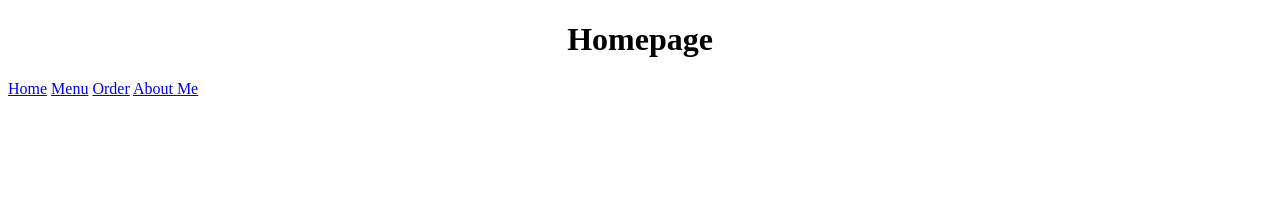
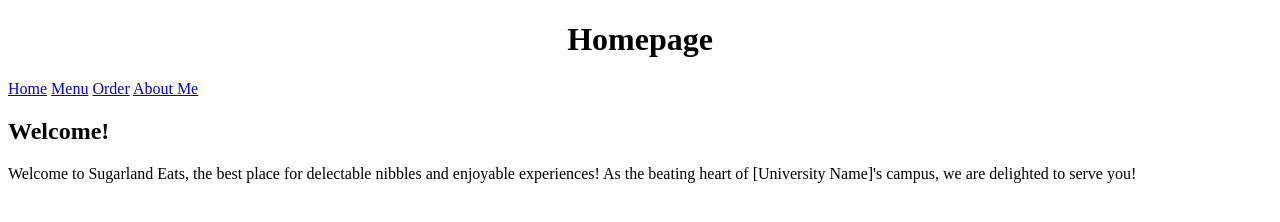
Before and after one commit to CIS-Spring-2024/cis-2336-assignment-1-GleesonJacob, a plain HTML site: page index.html in a window 1280 px wide. Drawn offline with Linux system fonts and the light colour scheme.

Commit message:
welcome message

```diff
--- a/index.html
+++ b/index.html
@@ -14,7 +14,7 @@
         <h1>Homepage</h1>
 
     </header>
-
+    <!-- Nav bar -->
     <nav>
         <div class="topnav">
             <a href="index.html" class="active">Home</a>
@@ -23,6 +23,10 @@
             <a href="more.html">About Me</a>
         </div>
     </nav>
+    <div>
+        <h2>Welcome!</h2>
+        <p>Welcome to Sugarland Eats, the best place for delectable nibbles and enjoyable experiences! As the beating heart of [University Name]'s campus, we are delighted to serve you!</p>
+    </div>
 
 
 
```
